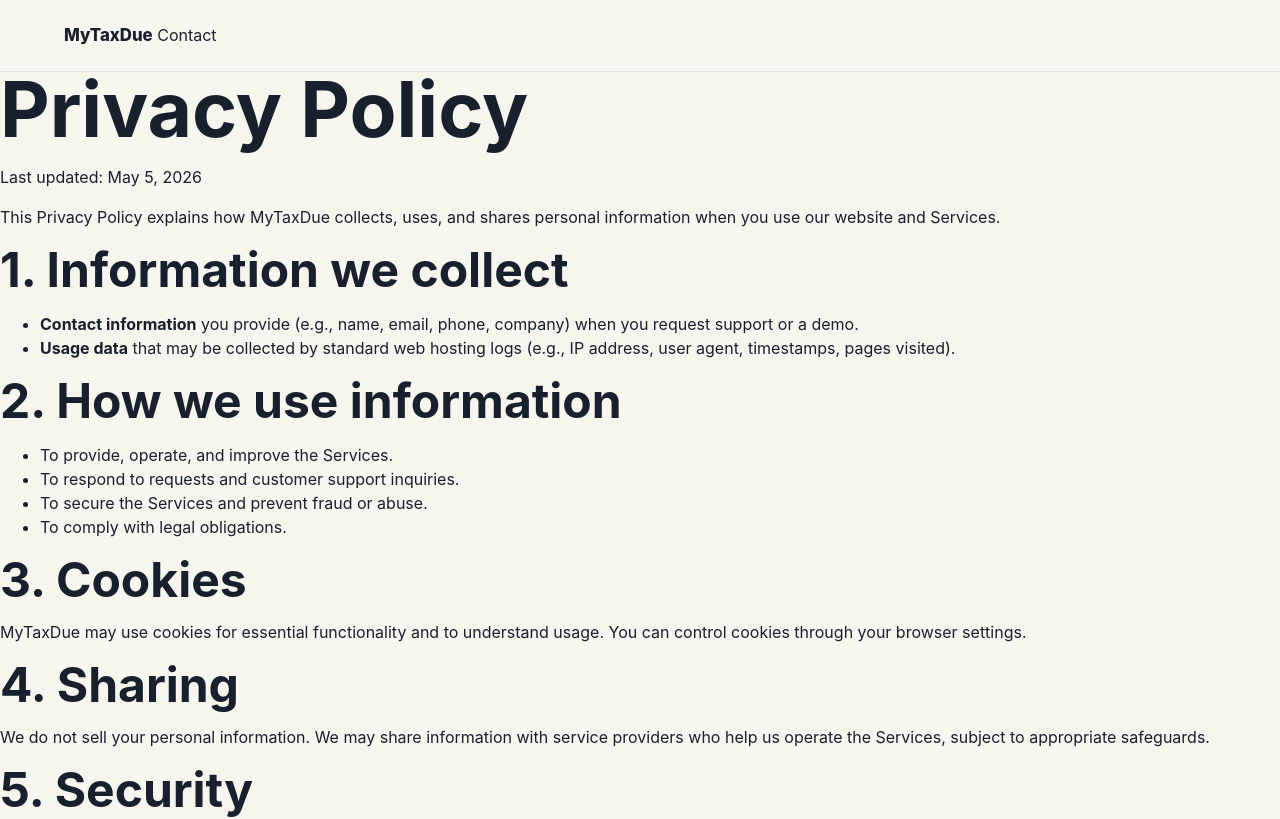
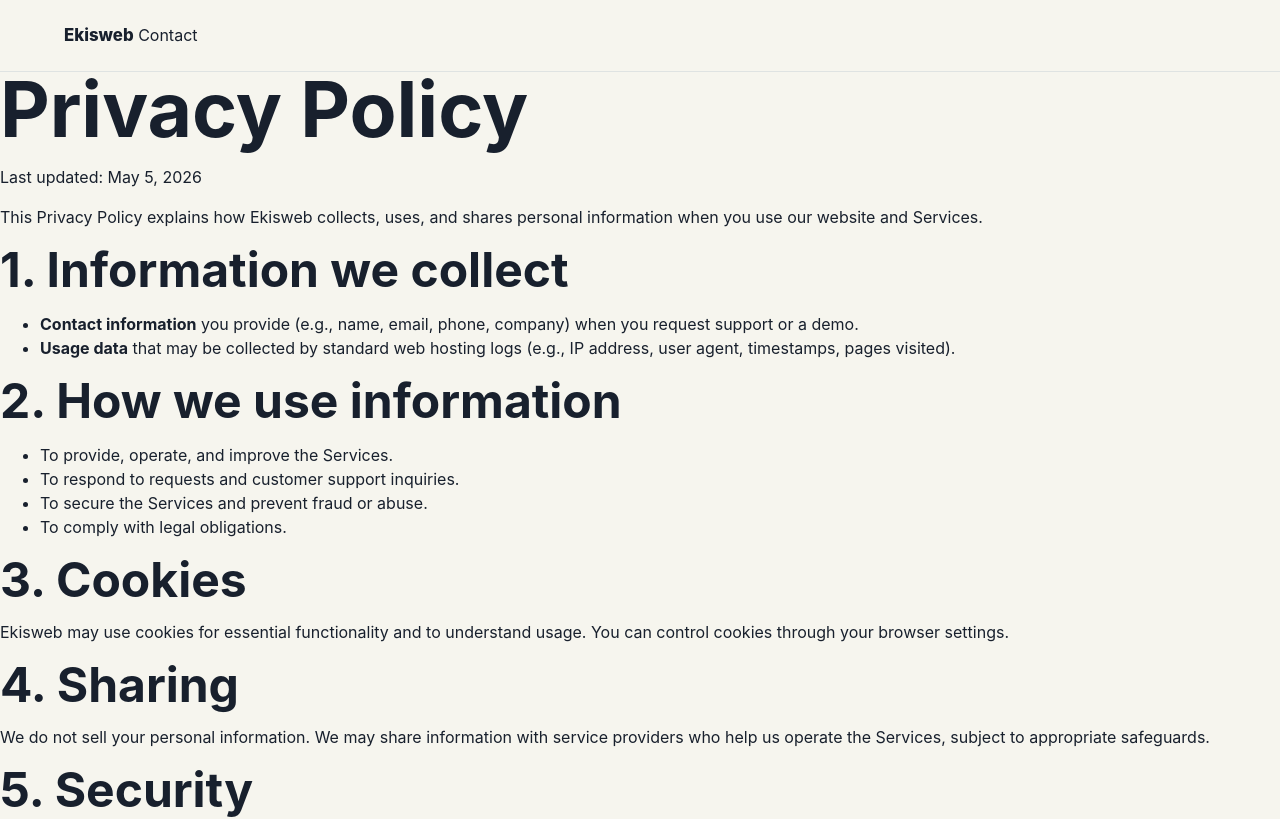
Before and after one commit to wal37/tax, a plain HTML site: page privacy.html in a window 1280 px wide. Shown: the top 819 px of the page. Drawn offline with Linux system fonts and the light colour scheme.

Commit message:
Update privacy.html

```diff
--- a/privacy.html
+++ b/privacy.html
@@ -3,15 +3,16 @@
 <head>
   <meta charset="utf-8" />
   <meta name="viewport" content="width=device-width, initial-scale=1" />
-  <title>Privacy Policy — MyTaxDue</title>
-  <meta name="description" content="MyTaxDue Privacy Policy" />
+  <title>Privacy Policy — Ekisweb</title>
+  <meta name="description" content="Ekisweb Privacy Policy" />
+  <link rel="icon" type="image/svg+xml" href="favicon.svg" />
   <link rel="stylesheet" href="styles.css" />
 </head>
 <body>
   <header class="site-header" id="top">
     <nav class="nav">
-      <a class="brand" href="index.html" aria-label="Back to MyTaxDue">
-        <span class="brand-text">MyTaxDue</span>
+      <a class="brand" href="index.html" aria-label="Back to Ekisweb">
+        <span class="brand-text">Ekisweb</span>
       </a>
       <a class="btn btn-ghost" href="index.html#contact">Contact</a>
     </nav>
@@ -23,7 +24,7 @@
       <p class="muted">Last updated: May 5, 2026</p>
 
       <div class="legal-card">
-        <p>This Privacy Policy explains how MyTaxDue collects, uses, and shares personal information when you use our website and Services.</p>
+        <p>This Privacy Policy explains how Ekisweb collects, uses, and shares personal information when you use our website and Services.</p>
 
         <h2>1. Information we collect</h2>
         <ul>
@@ -40,7 +41,7 @@
         </ul>
 
         <h2>3. Cookies</h2>
-        <p>MyTaxDue may use cookies for essential functionality and to understand usage. You can control cookies through your browser settings.</p>
+        <p>Ekisweb may use cookies for essential functionality and to understand usage. You can control cookies through your browser settings.</p>
 
         <h2>4. Sharing</h2>
         <p>We do not sell your personal information. We may share information with service providers who help us operate the Services, subject to appropriate safeguards.</p>
@@ -52,13 +53,13 @@
         <p>Depending on your location, you may have rights to access, correct, or delete your personal information. Contact us to request assistance.</p>
 
         <h2>7. Contact</h2>
-        <p>Privacy requests: <a href="https://mytaxdue.website/cdn-cgi/l/email-protection#8ffffde6f9eeecf6cfe2f6fbeef7ebfaeaa1f8eaedfce6fbea"><span class="__cf_email__" data-cfemail="f9898b908f989a80b994808d98819d8c9cd78e9c9b8a908d9c">[email&#160;protected]</span></a></p>
+        <p>Privacy requests: <a href="https://Ekisweb.website/cdn-cgi/l/email-protection#8ffffde6f9eeecf6cfe2f6fbeef7ebfaeaa1f8eaedfce6fbea"><span class="__cf_email__" data-cfemail="f9898b908f989a80b994808d98819d8c9cd78e9c9b8a908d9c">[email&#160;protected]</span></a></p>
       </div>
 
       <a class="backlink" href="index.html">← Back to website</a>
     </div>
   </main>
 
-  <script data-cfasync="false" src="cdn-cgi/scripts/5c5dd728/cloudflare-static/email-decode.min.js"></script><script src="script.js"></script>
+
 </body>
 </html>
```
